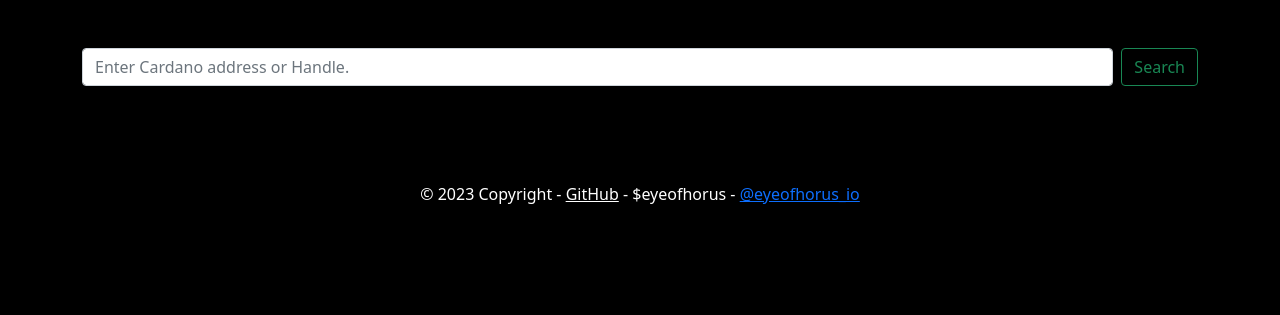
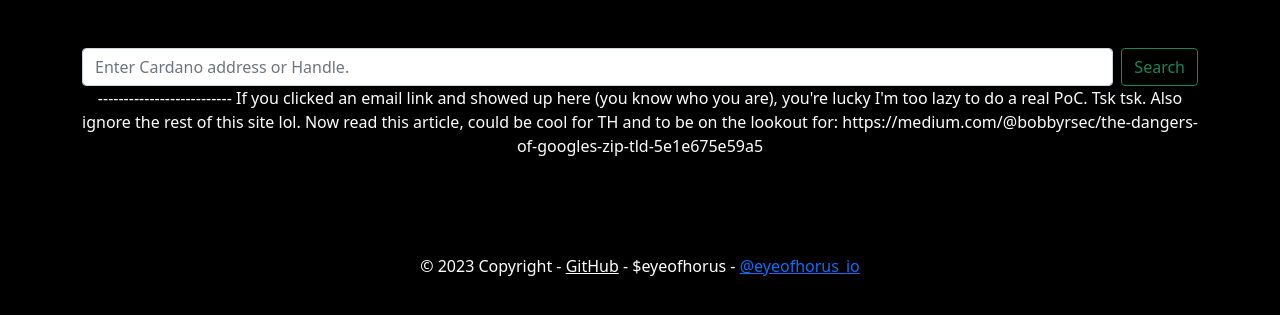
Before and after one commit to maso-soup/horus-project, a Django app: page / in a window 1280 px wide. Shown: the part 61-376 px from the top of the page. Run offline with Django 4.2, Linux system fonts and the light colour scheme.

Commit message:
PoC for .zip tld

```diff
--- a/tools/templates/tools/summary_home.html
+++ b/tools/templates/tools/summary_home.html
@@ -7,4 +7,10 @@
     <button class="btn btn-outline-success" type="submit">Search</button>
 </form>
 
+--------------------------
+
+If you clicked an email link and showed up here (you know who you are), you're lucky I'm too lazy to do a real PoC. Tsk tsk. Also ignore the rest of this site lol.
+
+Now read this article, could be cool for TH and to be on the lookout for: https://medium.com/@bobbyrsec/the-dangers-of-googles-zip-tld-5e1e675e59a5
+
 {% endblock search %}
```
